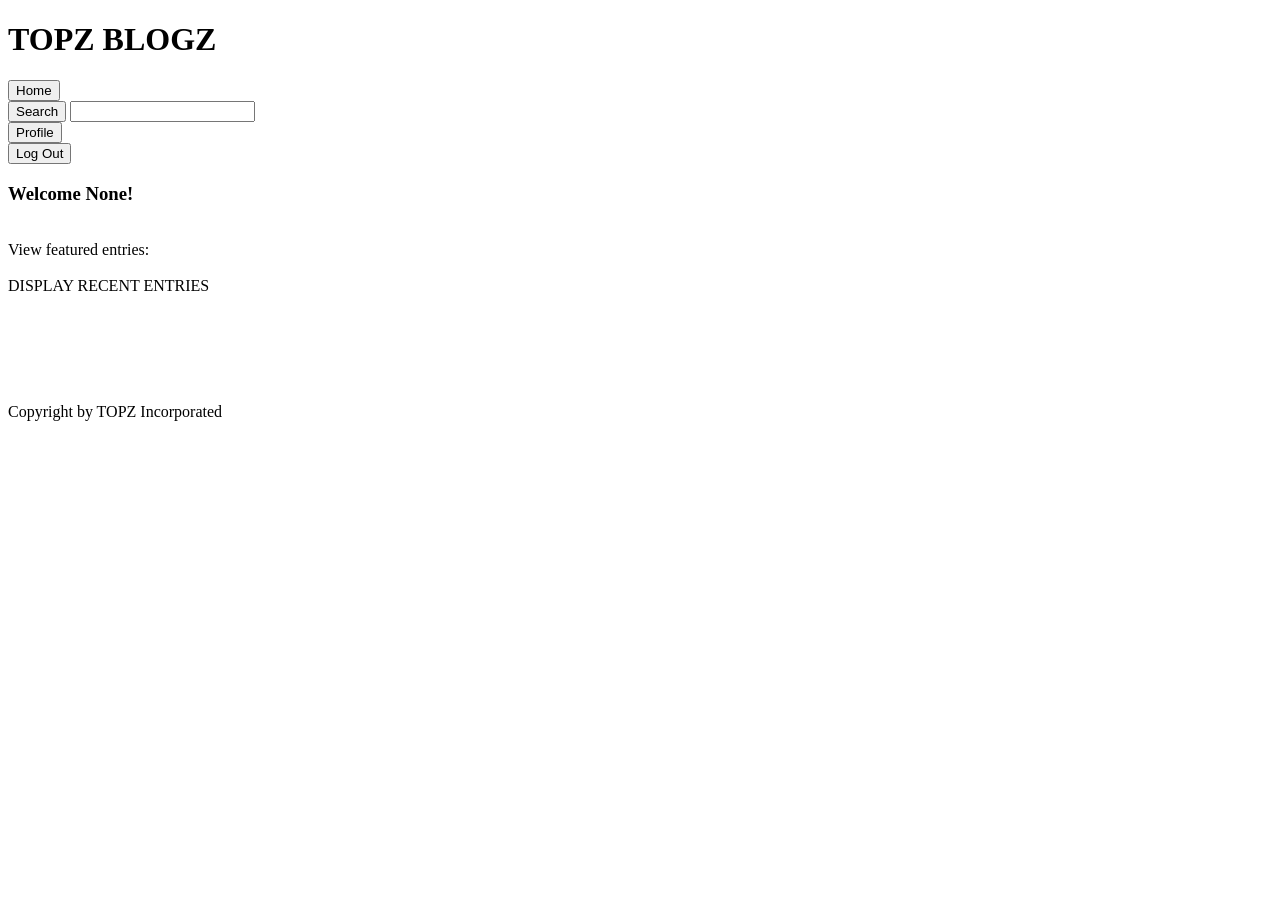
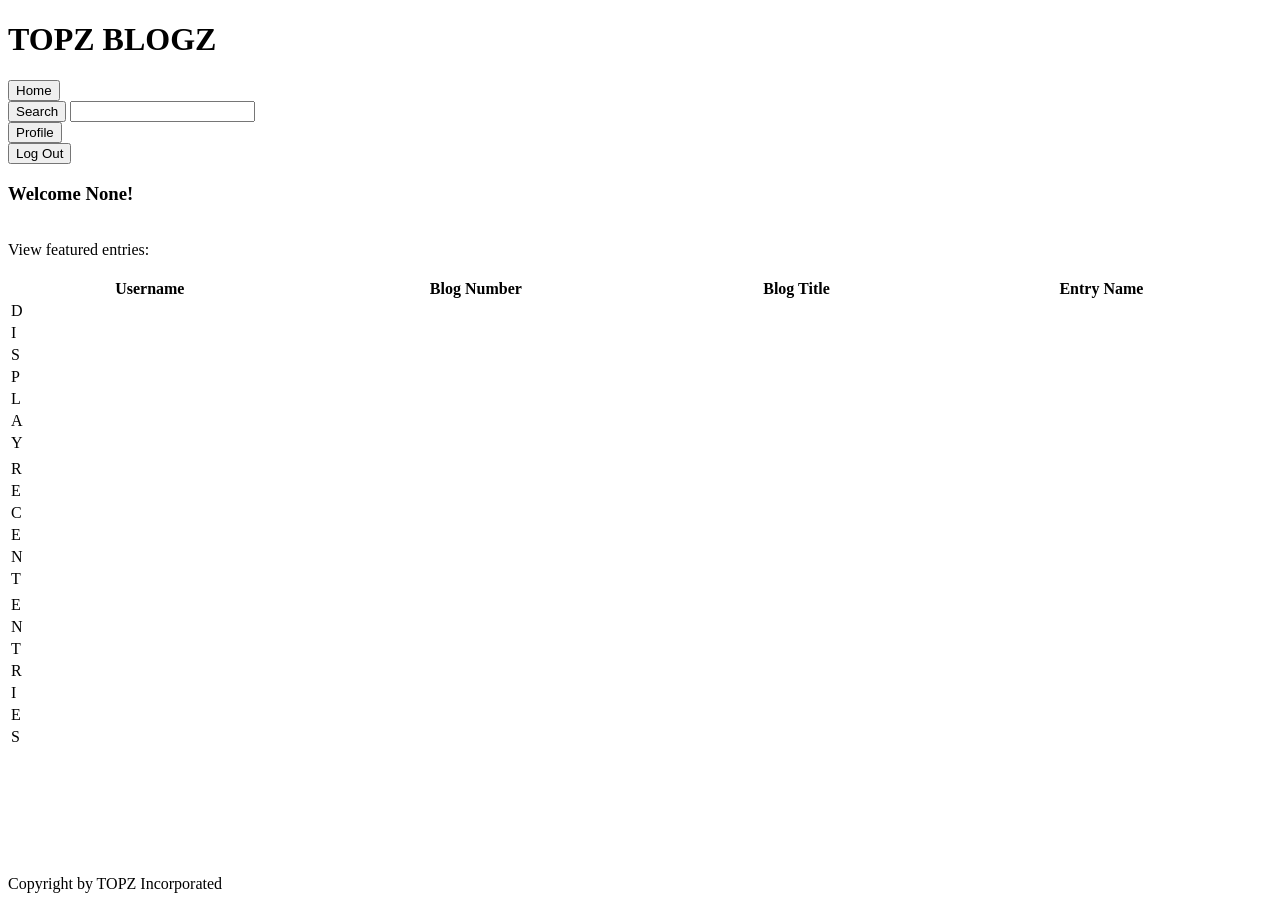
Before and after one commit to jhwu03/softdev-project0, a Flask app: page /home in a window 1280 px wide. Before the commit the page ends 421 px from the top, so only its background shows below. Run offline with Flask 2, Linux system fonts and the light colour scheme.

Commit message:
changedh home.html to display all entries

```diff
--- a/templates/home.html
+++ b/templates/home.html
@@ -11,7 +11,22 @@
     View featured entries:
     <br>
     <br>
-    {{recentEntries}}
+    <table style="width:100%">
+      <tr>
+        <th>Username</th>
+        <th>Blog Number</th>
+        <th>Blog Title</th>
+        <th>Entry Name</th>
+      </tr>
+      {% for blog in recentEntries %}
+        <tr>
+          <td>{{blog[0]}}</td>
+          <td>{{blog[1]}}</td>
+          <td>{{blog[2]}}</td>
+          <td>{{blog[3]}}</td>
+        </tr>
+      {% endfor %}
+    </table>
     <br>
 
 
```
